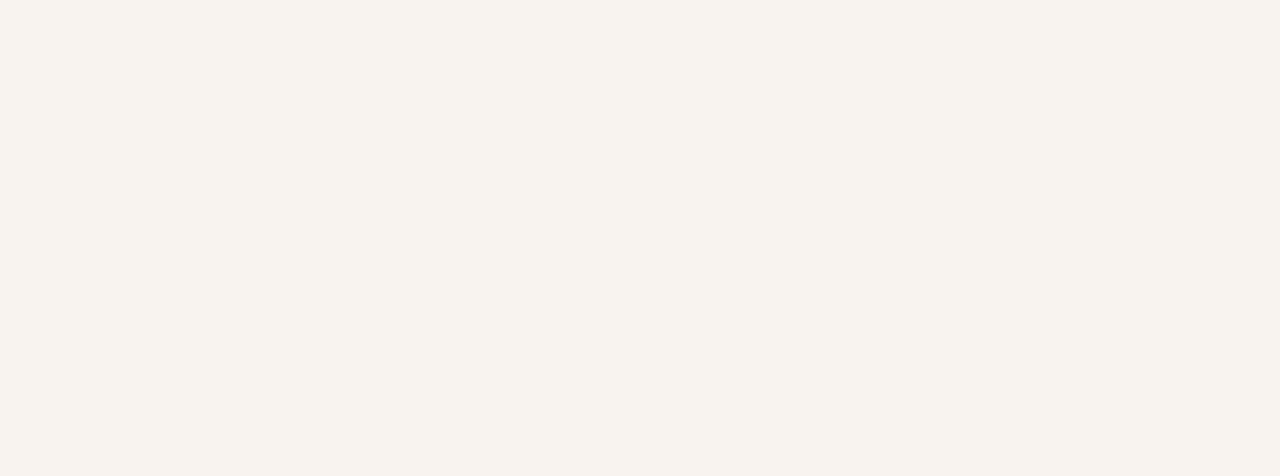
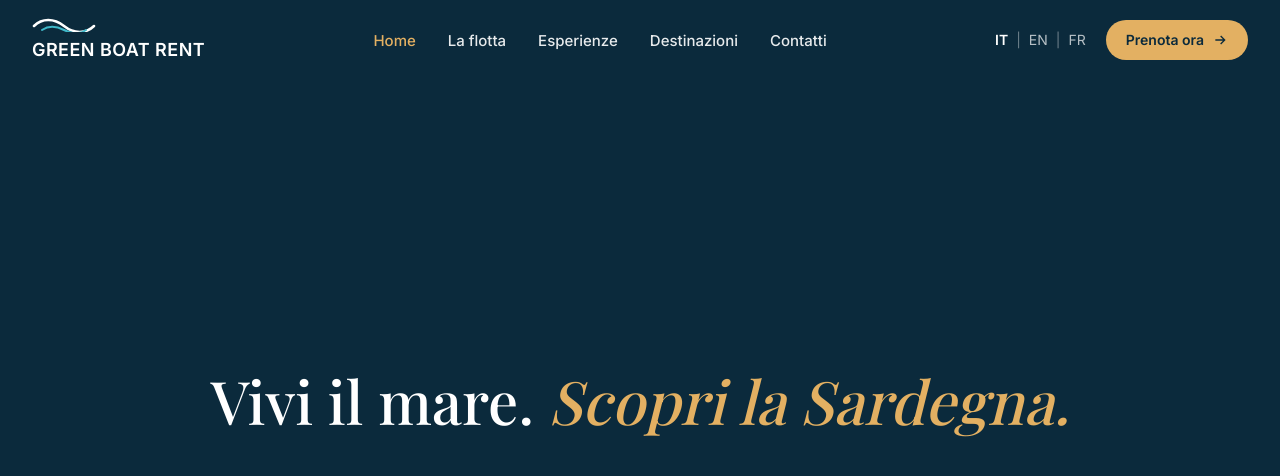
Before and after one commit to chaabat/GreenBoatRent, an Angular app: page / in a window 1280 px wide. Shown: the top 476 px of the page. Built offline with nearby package versions, Linux system fonts and the light colour scheme; a web font is replaced by a local one.

Commit message:
header navbar + burger menu

```diff
--- a/src/app/app.html
+++ b/src/app/app.html
@@ -1 +1,4 @@
-<router-outlet />
+<app-header />
+<main>
+  <router-outlet />
+</main>
--- a/src/app/app.routes.ts
+++ b/src/app/app.routes.ts
@@ -1,3 +1,6 @@
 import { Routes } from '@angular/router';
 
-export const routes: Routes = [];
+export const routes: Routes = [
+  { path: '', loadComponent: () => import('./pages/home/home').then(m => m.Home) },
+  { path: '**', redirectTo: '' }
+];
--- a/src/app/app.ts
+++ b/src/app/app.ts
@@ -1,12 +1,11 @@
-import { Component, signal } from '@angular/core';
+import { Component } from '@angular/core';
 import { RouterOutlet } from '@angular/router';
+import { Header } from './layout/header/header';
 
 @Component({
-  imports: [RouterOutlet],
   selector: 'app-root',
-  styleUrl: './app.css',
+  imports: [RouterOutlet, Header],
   templateUrl: './app.html',
+  styleUrl: './app.css'
 })
-export class App {
-  protected readonly title = signal('green-boat-rent');
-}
+export class App {}
--- a/src/app/layout/header/header.html
+++ b/src/app/layout/header/header.html
@@ -1 +1,83 @@
-<p>header works!</p>
+<header
+  class="fixed inset-x-0 top-0 z-50 transition-all duration-300"
+  [class]="scrolled() || menuOpen() ? 'bg-navy/95 backdrop-blur shadow-lg' : 'bg-transparent'">
+  <nav class="mx-auto flex max-w-7xl items-center justify-between px-5 py-4 lg:px-8">
+
+    <!-- Logo -->
+    <a routerLink="/" class="flex flex-col items-start text-white">
+      <svg width="64" height="16" viewBox="0 0 64 16" fill="none" aria-hidden="true">
+        <path d="M2 10c8-8 20-8 30 0s22 8 30 0" stroke="currentColor" stroke-width="2.5" stroke-linecap="round"/>
+        <path d="M10 14c6-4 14-4 22 0s16 4 22 0" stroke="#3FB8C9" stroke-width="2" stroke-linecap="round"/>
+      </svg>
+      <span class="mt-1 text-lg font-semibold tracking-wide">GREEN BOAT RENT</span>
+    </a>
+
+    <!-- Desktop links -->
+    <ul class="hidden items-center gap-8 lg:flex">
+      @for (l of links; track l.path) {
+        <li>
+          <a [routerLink]="l.path"
+             routerLinkActive="!text-gold"
+             [routerLinkActiveOptions]="{ exact: l.path === '/' }"
+             class="py-2 text-[15px] font-medium text-white/90 transition hover:text-gold">
+            {{ l.label }}
+          </a>
+        </li>
+      }
+    </ul>
+
+    <!-- Right side -->
+    <div class="hidden items-center gap-5 lg:flex">
+      <div class="flex items-center gap-2 text-sm text-white/70">
+        @for (l of langs; track l; let last = $last) {
+          <button type="button" (click)="setLang(l)"
+                  class="uppercase transition hover:text-white"
+                  [class.font-semibold]="lang() === l"
+                  [class.text-white]="lang() === l">{{ l }}</button>
+          @if (!last) { <span class="text-white/40">|</span> }
+        }
+      </div>
+      <a routerLink="/flotta"
+         class="inline-flex items-center gap-2 rounded-full bg-gold px-5 py-2.5 text-sm font-semibold text-navy transition hover:bg-gold-dark">
+        Prenota ora
+        <svg width="16" height="16" viewBox="0 0 24 24" fill="none" stroke="currentColor" stroke-width="2" aria-hidden="true"><path d="M5 12h14M13 6l6 6-6 6"/></svg>
+      </a>
+    </div>
+
+    <!-- Mobile burger -->
+    <button type="button" (click)="toggleMenu()" class="p-2 text-white lg:hidden"
+            [attr.aria-label]="menuOpen() ? 'Chiudi menu' : 'Apri menu'"
+            [attr.aria-expanded]="menuOpen()">
+      @if (menuOpen()) {
+        <svg width="26" height="26" viewBox="0 0 24 24" fill="none" stroke="currentColor" stroke-width="2"><path d="M6 6l12 12M18 6L6 18"/></svg>
+      } @else {
+        <svg width="26" height="26" viewBox="0 0 24 24" fill="none" stroke="currentColor" stroke-width="2"><path d="M4 7h16M4 12h16M4 17h16"/></svg>
+      }
+    </button>
+  </nav>
+
+  <!-- Mobile menu -->
+  @if (menuOpen()) {
+    <div class="border-t border-white/10 px-5 pb-6 lg:hidden">
+      <ul class="flex flex-col py-2">
+        @for (l of links; track l.path) {
+          <li>
+            <a [routerLink]="l.path" (click)="toggleMenu()"
+               class="block py-3 text-lg text-white/90 hover:text-gold">{{ l.label }}</a>
+          </li>
+        }
+      </ul>
+      <div class="mb-4 flex gap-4 text-sm text-white/70">
+        @for (l of langs; track l) {
+          <button type="button" (click)="setLang(l)" class="uppercase"
+                  [class.font-semibold]="lang() === l"
+                  [class.text-white]="lang() === l">{{ l }}</button>
+        }
+      </div>
+      <a routerLink="/flotta" (click)="toggleMenu()"
+         class="flex w-full items-center justify-center rounded-full bg-gold py-3 font-semibold text-navy">
+        Prenota ora
+      </a>
+    </div>
+  }
+</header>
--- a/src/app/layout/header/header.ts
+++ b/src/app/layout/header/header.ts
@@ -1,9 +1,27 @@
-import { Component } from '@angular/core';
+import { Component, signal } from '@angular/core';
+import { RouterLink, RouterLinkActive } from '@angular/router';
 
 @Component({
-  imports: [],
   selector: 'app-header',
-  styleUrl: './header.css',
+  imports: [RouterLink, RouterLinkActive],
   templateUrl: './header.html',
+  host: { '(window:scroll)': 'onScroll()' }
 })
-export class Header {}
+export class Header {
+  scrolled = signal(false);
+  menuOpen = signal(false);
+  lang = signal<'it' | 'en' | 'fr'>('it');
+
+  links = [
+    { label: 'Home', path: '/' },
+    { label: 'La flotta', path: '/flotta' },
+    { label: 'Esperienze', path: '/esperienze' },
+    { label: 'Destinazioni', path: '/destinazioni' },
+    { label: 'Contatti', path: '/contatti' }
+  ];
+  langs = ['it', 'en', 'fr'] as const;
+
+  onScroll() { this.scrolled.set(window.scrollY > 40); }
+  toggleMenu() { this.menuOpen.update(v => !v); }
+  setLang(l: 'it' | 'en' | 'fr') { this.lang.set(l); }
+}
```
Also changed, not shown: .postcssrc.json (renamed from .postcssr.json).
